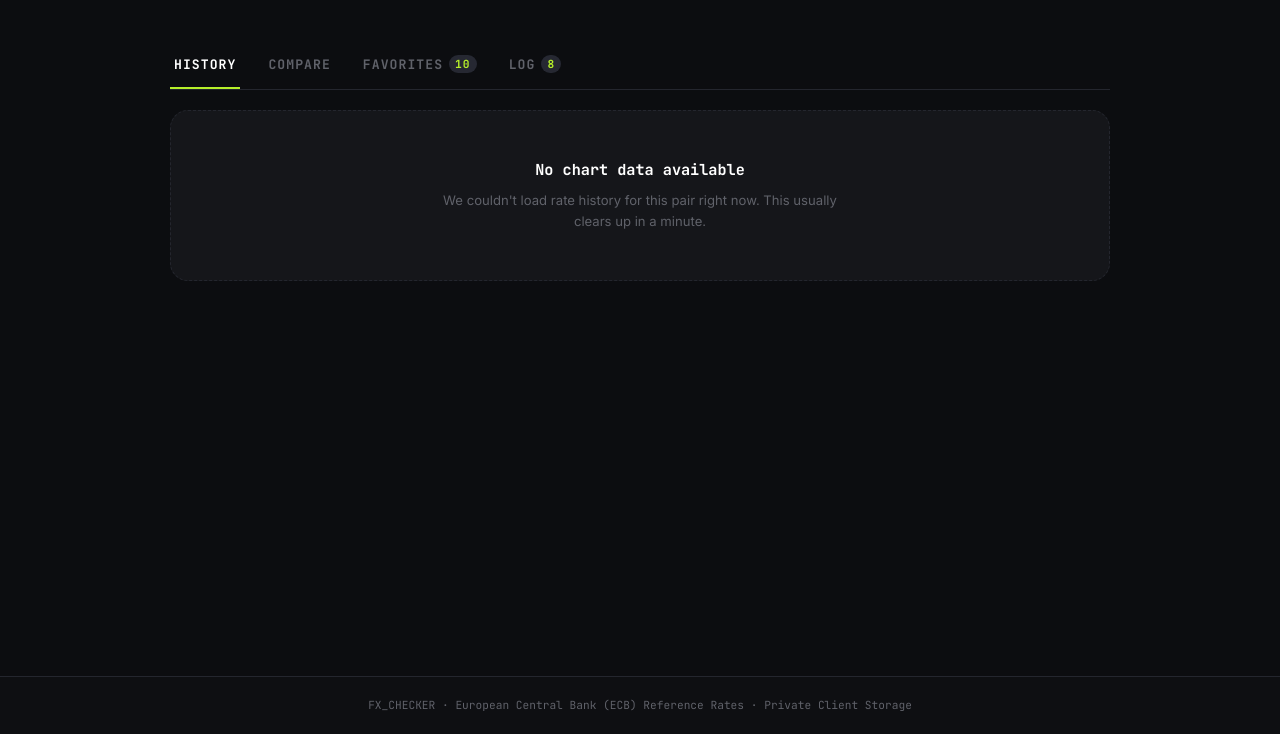
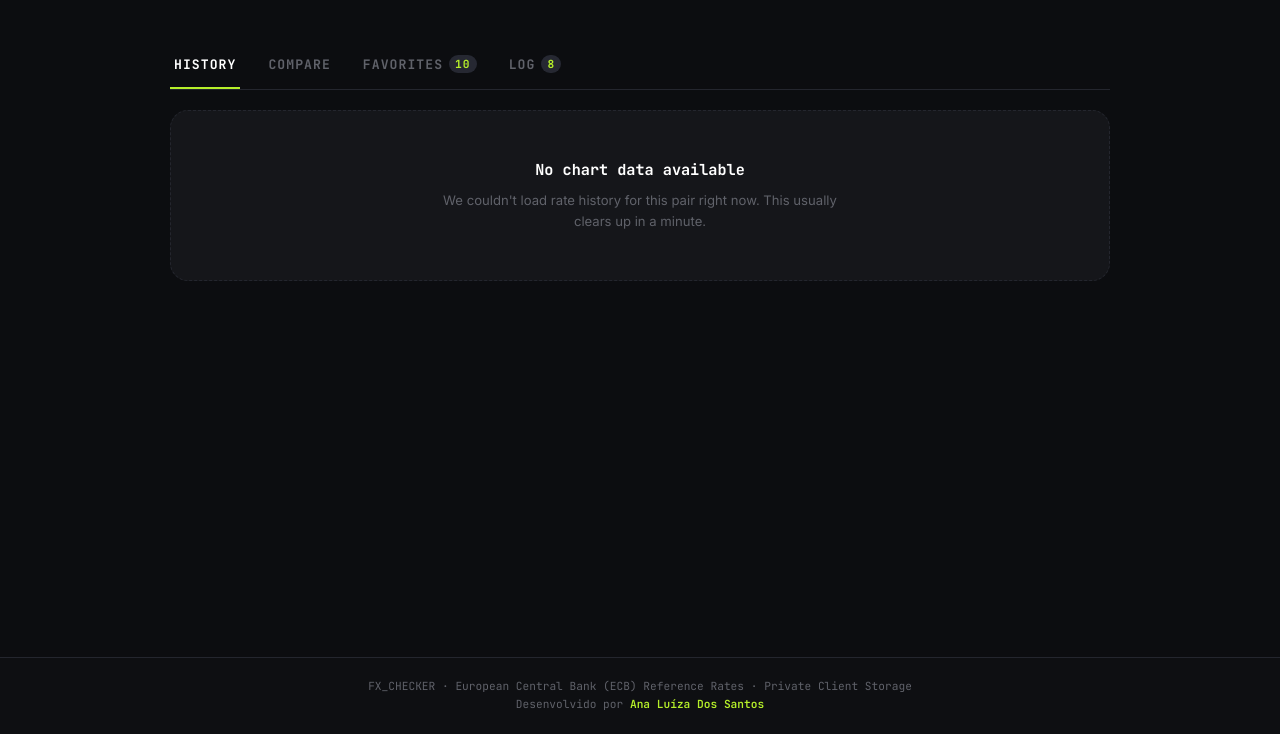
Before and after one commit to AnaLuizaS4ntos/Conversor_USD, a website with bundled scripts: page public/index.html in a window 1280 px wide. Shown: the part 66-800 px from the top of the page. Built offline with nearby package versions, Linux system fonts and the light colour scheme; files whose address does not match are found by name.

Commit message:
ajustando o footer

```diff
--- a/public/index.html
+++ b/public/index.html
@@ -1,5 +1,6 @@
 <!DOCTYPE html>
 <html lang="en">
+
 <head>
   <meta charset="UTF-8">
   <meta name="viewport" content="width=device-width, initial-scale=1.0">
@@ -8,11 +9,14 @@
   <!-- Fontes Google: JetBrains Mono para valores técnicos/monetários e Inter para interface geral -->
   <link rel="preconnect" href="https://fonts.googleapis.com">
   <link rel="preconnect" href="https://fonts.gstatic.com" crossorigin>
-  <link href="https://fonts.googleapis.com/css2?family=Inter:wght@400;500;600;700&family=JetBrains+Mono:wght@400;500;600;700&display=swap" rel="stylesheet">
+  <link
+    href="https://fonts.googleapis.com/css2?family=Inter:wght@400;500;600;700&family=JetBrains+Mono:wght@400;500;600;700&display=swap"
+    rel="stylesheet">
 
   <link rel="icon" type="image/svg+xml" href="/favicon.svg">
   <link rel="stylesheet" href="/style.css">
 </head>
+
 <body class="app-body">
   <div class="app-layout">
     <!-- BARRA SUPERIOR: BRAND & TICKER -->
@@ -21,10 +25,10 @@
         <div class="brand-logo">
           <div class="brand-icon-wrap" aria-hidden="true">
             <svg viewBox="0 0 64 64" class="brand-icon-svg">
-              <rect width="64" height="64" rx="16" fill="#181920"/>
-              <rect x="1.5" y="1.5" width="61" height="61" rx="14.5" fill="none" stroke="#2D303B" stroke-width="2.5"/>
-              <line x1="20" y1="48" x2="31" y2="16" stroke="#B6F02A" stroke-width="6" stroke-linecap="round"/>
-              <line x1="33" y1="48" x2="44" y2="16" stroke="#B6F02A" stroke-width="6" stroke-linecap="round"/>
+              <rect width="64" height="64" rx="16" fill="#181920" />
+              <rect x="1.5" y="1.5" width="61" height="61" rx="14.5" fill="none" stroke="#2D303B" stroke-width="2.5" />
+              <line x1="20" y1="48" x2="31" y2="16" stroke="#B6F02A" stroke-width="6" stroke-linecap="round" />
+              <line x1="33" y1="48" x2="44" y2="16" stroke="#B6F02A" stroke-width="6" stroke-linecap="round" />
             </svg>
           </div>
           <span class="brand-title">FX_CHECKER</span>
@@ -92,6 +96,8 @@
     <!-- FOOTER SUTIL -->
     <footer class="app-footer">
       <span>FX_CHECKER · European Central Bank (ECB) Reference Rates · Private Client Storage</span>
+      <p>Desenvolvido por <a href="https://github.com/AnaLuizaS4ntos/Conversor_USD"><span>Ana Luíza Dos
+            Santos</span></a></p>
     </footer>
   </div>
 
@@ -101,4 +107,5 @@
   <!-- SCRIPT PRINCIPAL -->
   <script type="module" src="/js/app.js"></script>
 </body>
+
 </html>
--- a/public/style.css
+++ b/public/style.css
@@ -1275,6 +1275,22 @@ body.app-body {
   color: var(--text-muted);
   border-top: 1px solid var(--border-subtle);
   background-color: #0E0F12;
+  line-height: 1.6;
+}
+
+.app-footer a,
+.app-footer .footer-author-link {
+  color: var(--accent-lime);
+  text-decoration: none;
+  font-weight: 600;
+  transition: color var(--transition-fast), text-shadow var(--transition-fast);
+}
+
+.app-footer a:hover,
+.app-footer .footer-author-link:hover {
+  color: var(--accent-lime-hover);
+  text-decoration: underline;
+  text-shadow: 0 0 8px rgba(182, 240, 42, 0.35);
 }
 
 /* ==========================================================================
```
